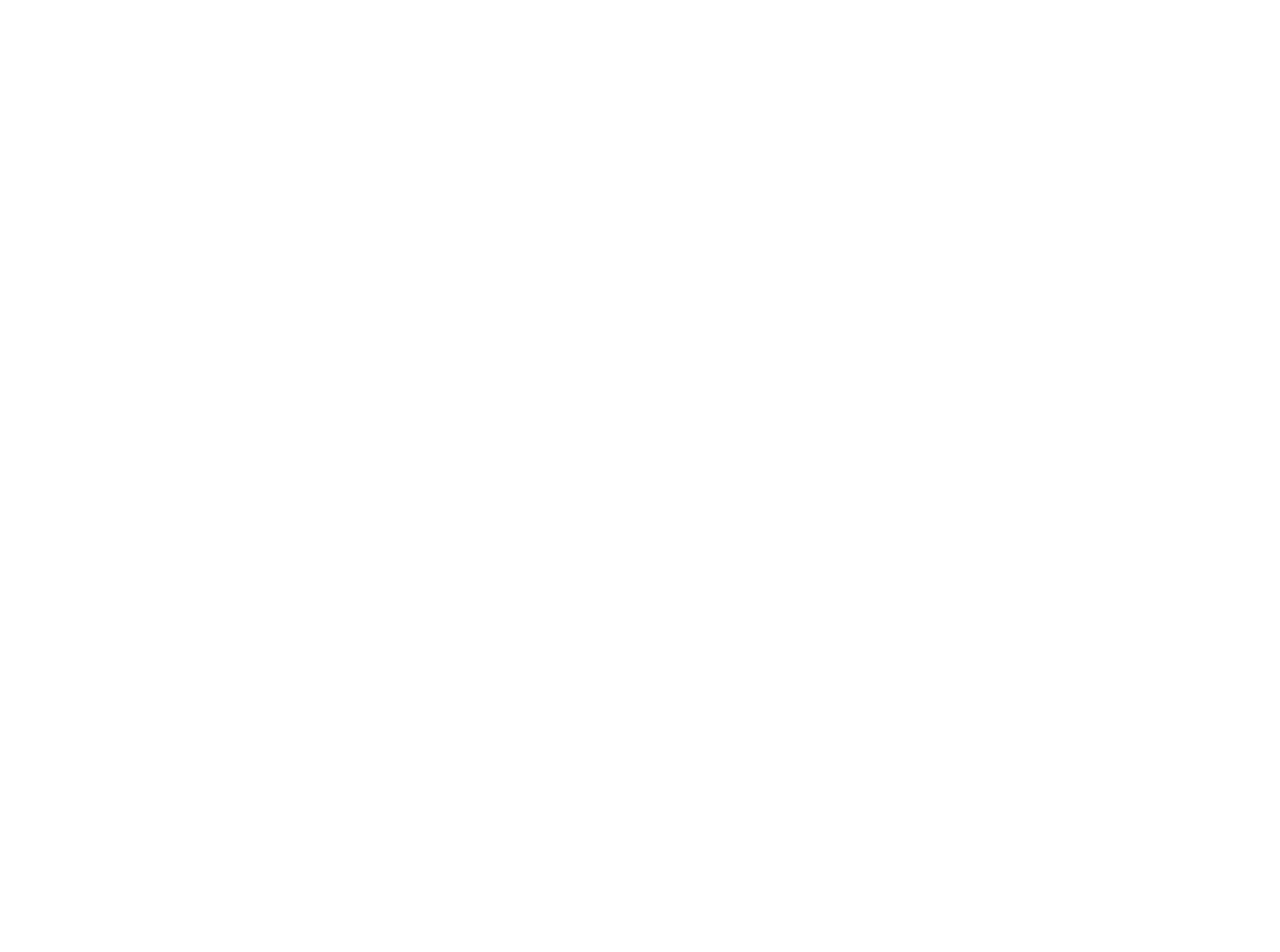
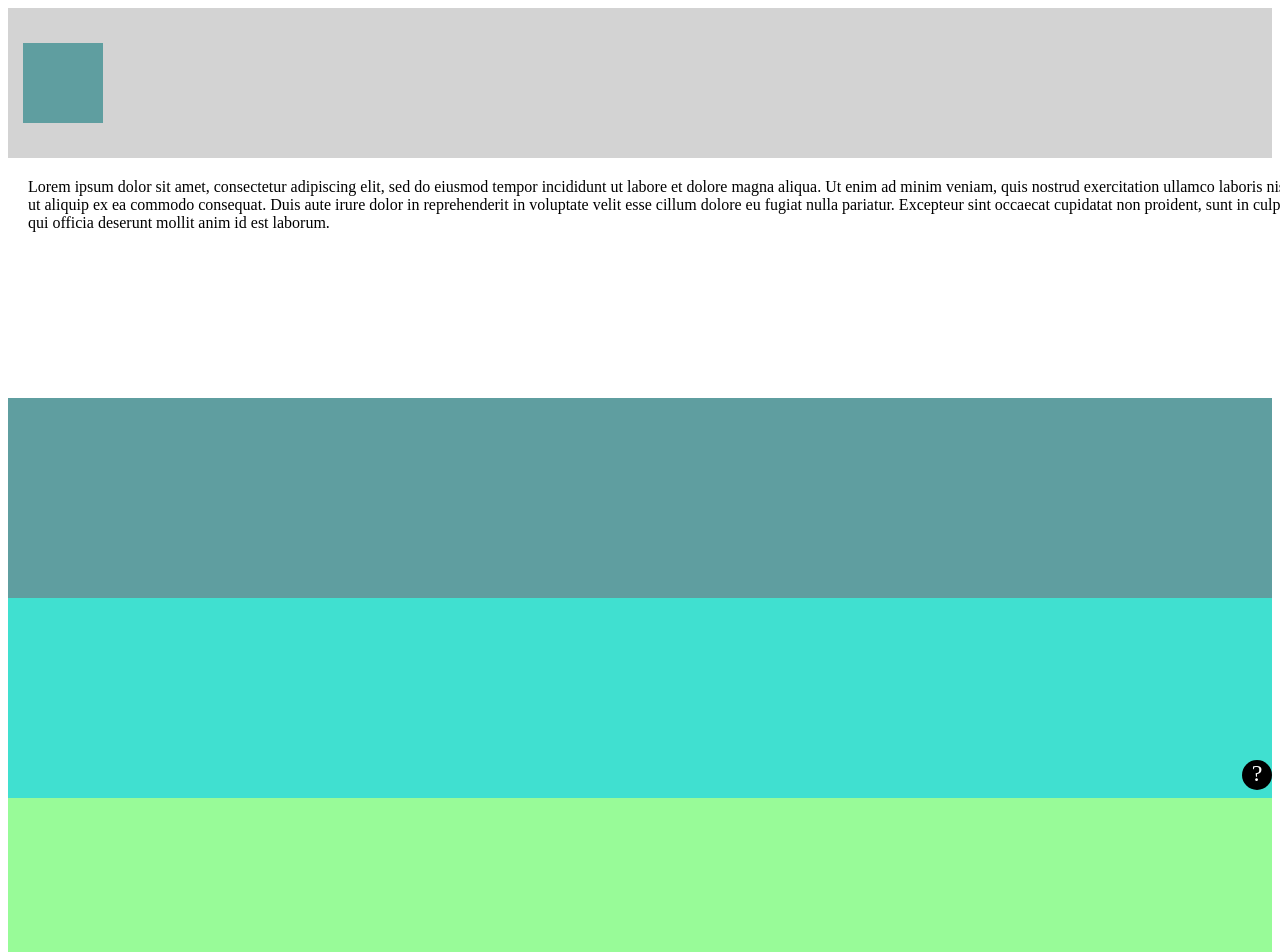
Before and after one commit to Isaacshafer/html-css-2, a plain HTML site: page drill-3/index.html in a window 1280 px wide. Shown: the top 952 px of the page. Before the commit the page ends 800 px from the top, so only its background shows below. Drawn offline with Linux system fonts and the light colour scheme.

Commit message:
completed drill3

```diff
--- a/drill-3/index.css
+++ b/drill-3/index.css
@@ -0,0 +1,56 @@
+header{
+    height: 150px;
+    width: 100%;
+    background-color: lightgrey;
+    display: flex;
+    align-items: center;
+}
+/* section{
+    height: 100px;
+    width: 100PX;
+    background-color: blue;
+} */
+#top-left{
+    height: 80px;
+    width: 80px;
+    background-color: cadetblue;
+    margin-left: 15px;
+}
+.words{
+    height: 200px;
+    width: 100%;
+    margin: 20px;
+}
+.colors{
+    height: 200px;
+    width: 100%;
+    background-color: cadetblue;
+}
+.second{
+    background-color: turquoise;
+}
+.third{
+    background-color: palegreen;
+}
+.fourth{
+    background-color: khaki;
+}
+div{
+    display: flex;
+    justify-content: flex-end;
+    position: sticky;
+    bottom: 10px;
+    right: 10px;
+}
+footer{
+    height: 30px;
+    width: 30px;
+    background-color: black;
+    border-radius: 50%;
+    position: sticky;
+    bottom: 10px;
+    left: 10px;
+    color: white;
+    text-align: center;
+    font-size: x-large;
+}
--- a/drill-3/index.html
+++ b/drill-3/index.html
@@ -13,11 +13,14 @@
     <header>
         <section id="top-left"></section>
     </header>
-    <section class="words"></section>
+    <section class="words">Lorem ipsum dolor sit amet, consectetur adipiscing elit, sed do eiusmod tempor incididunt ut labore et dolore magna aliqua. Ut enim ad minim veniam, quis nostrud exercitation ullamco laboris nisi ut aliquip ex ea commodo consequat. Duis aute irure dolor in reprehenderit in voluptate velit esse cillum dolore eu fugiat nulla pariatur. Excepteur sint occaecat cupidatat non proident, sunt in culpa qui officia deserunt mollit anim id est laborum.</section>
     <section class="colors"></section>
-    <section class="colors"></section>
-    <section class="colors"></section>
-    <section class="colors"></section>
+    <section class="colors second"></section>
+    <section class="colors third"></section>
+    <section class="colors fourth"></section>
+    <div>
+         <footer>?</footer>
+    </div>
 
 </body>
 </html>
```
